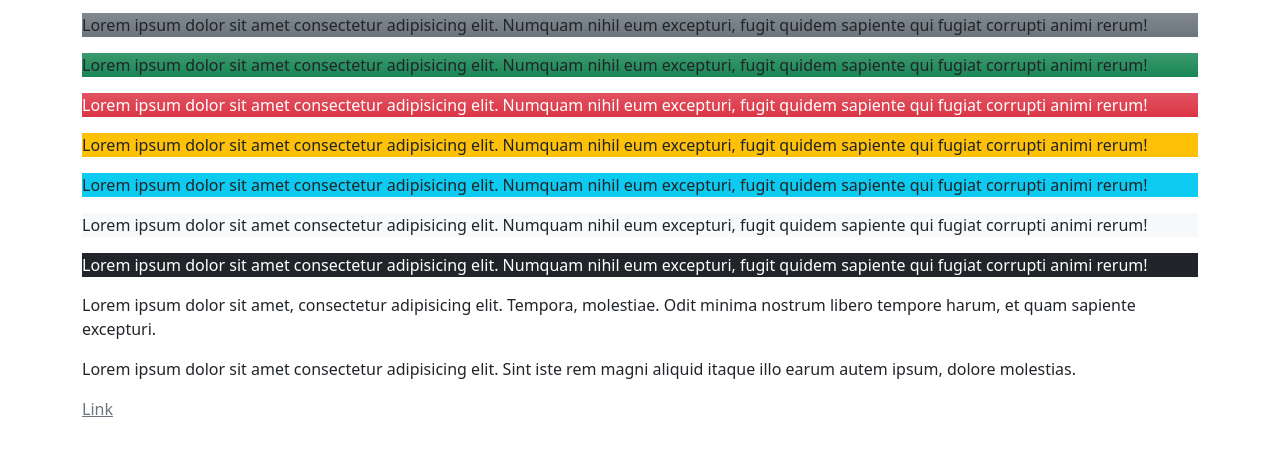
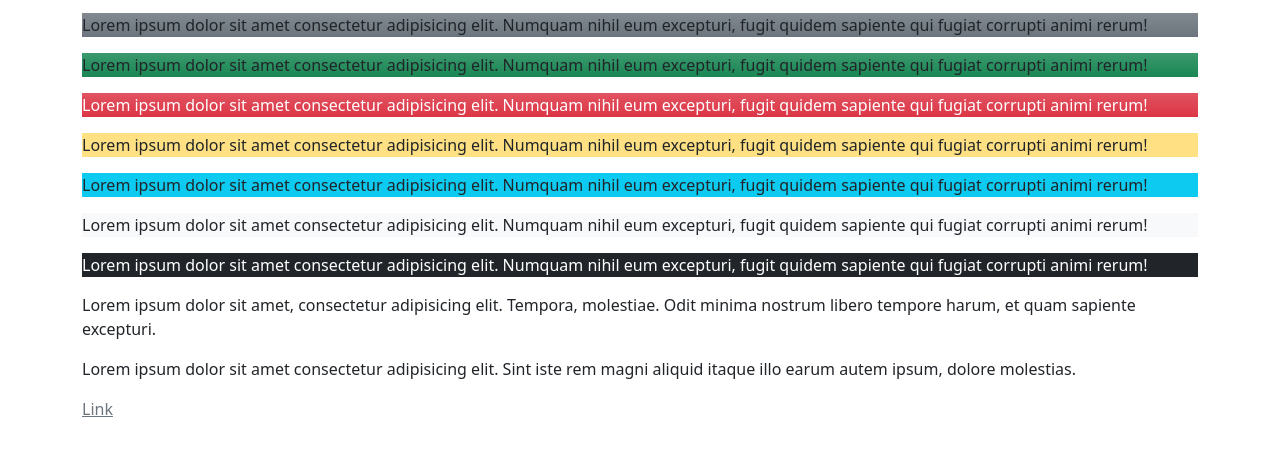
Before and after one commit to Bacarinx/bootstrap-curso, a website: page aula11/modelo.html in a window 1280 px wide. Shown: the part 83-536 px from the top of the page. Drawn offline with nearby package versions, Linux system fonts and the light colour scheme.

Commit message:
Update modelo.html

```diff
--- a/aula11/modelo.html
+++ b/aula11/modelo.html
@@ -18,7 +18,7 @@
         <p class="bg-secondary bg-gradient">Lorem ipsum dolor sit amet consectetur adipisicing elit. Numquam nihil eum excepturi, fugit quidem sapiente qui fugiat corrupti animi rerum!</p>
         <p class="bg-success bg-gradient">Lorem ipsum dolor sit amet consectetur adipisicing elit. Numquam nihil eum excepturi, fugit quidem sapiente qui fugiat corrupti animi rerum!</p>
         <p class="text-bg-danger bg-gradient">Lorem ipsum dolor sit amet consectetur adipisicing elit. Numquam nihil eum excepturi, fugit quidem sapiente qui fugiat corrupti animi rerum!</p>
-        <p class="bg-warning">Lorem ipsum dolor sit amet consectetur adipisicing elit. Numquam nihil eum excepturi, fugit quidem sapiente qui fugiat corrupti animi rerum!</p>
+        <p class="bg-warning  bg-opacity-50">Lorem ipsum dolor sit amet consectetur adipisicing elit. Numquam nihil eum excepturi, fugit quidem sapiente qui fugiat corrupti animi rerum!</p>
         <p class="bg-info">Lorem ipsum dolor sit amet consectetur adipisicing elit. Numquam nihil eum excepturi, fugit quidem sapiente qui fugiat corrupti animi rerum!</p>
         <p class="bg-light">Lorem ipsum dolor sit amet consectetur adipisicing elit. Numquam nihil eum excepturi, fugit quidem sapiente qui fugiat corrupti animi rerum!</p>
         <p class="text-bg-dark">Lorem ipsum dolor sit amet consectetur adipisicing elit. Numquam nihil eum excepturi, fugit quidem sapiente qui fugiat corrupti animi rerum!</p>
```
